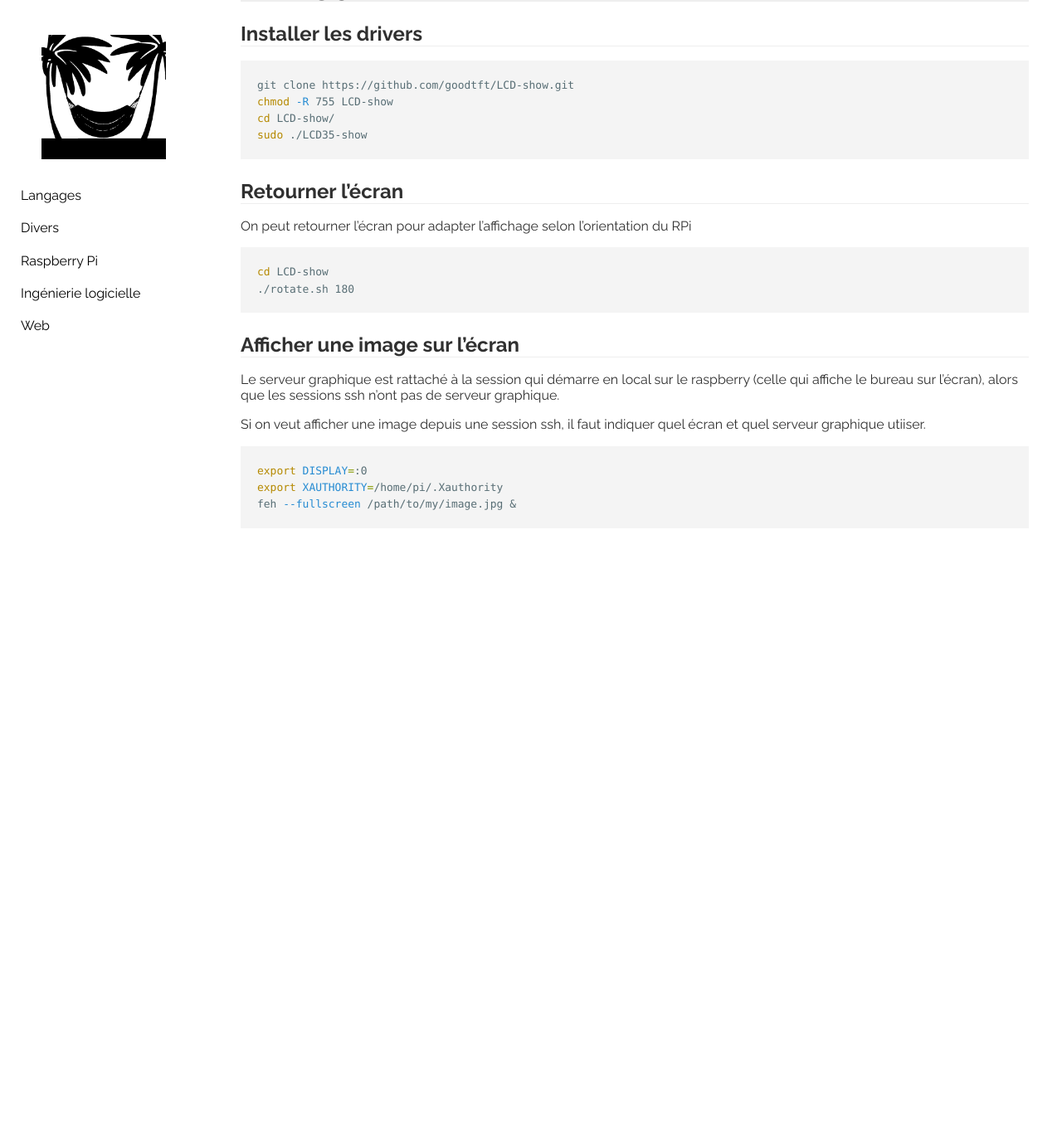
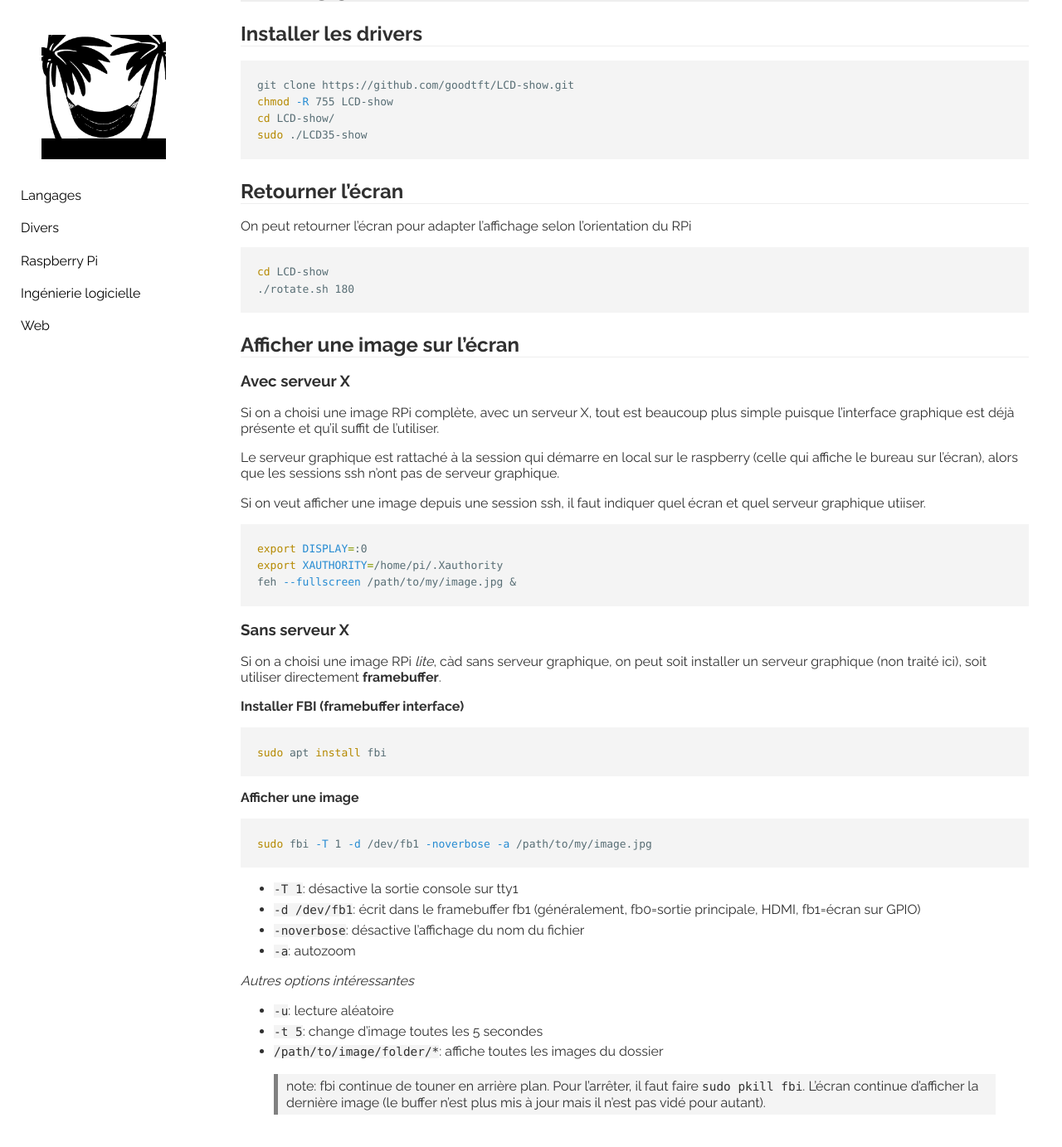
Before and after one commit to behej/lazyjekyll, a Jekyll site: the page built from _rpi/hardware.md, in a window 1280 px wide and 1400 px high, scrolled down 781 px. Shown: the top 1383 px of the window at 83% size. Built offline with Jekyll 4.4.1, drawn with Linux system fonts in a browser that asks for light colours; before the commit the page ends 1458 px from its top, so only the background shows below that.

Commit message:
[rpi] affichage sans serveur X

````diff
--- a/_rpi/hardware.md
+++ b/_rpi/hardware.md
@@ -53,6 +53,9 @@ cd LCD-show
 ```
 
 ## Afficher une image sur l'écran
+### Avec serveur X
+Si on a choisi une image RPi complète, avec un serveur X, tout est beaucoup plus simple puisque l'interface graphique est déjà présente et qu'il suffit de l'utiliser.
+
 Le serveur graphique est rattaché à la session qui démarre en local sur le raspberry (celle qui affiche le bureau sur l'écran), alors que les sessions ssh n'ont pas de serveur graphique.
 
 Si on veut afficher une image depuis une session ssh, il faut indiquer quel écran et quel serveur graphique utiiser.
@@ -62,3 +65,28 @@ export DISPLAY=:0
 export XAUTHORITY=/home/pi/.Xauthority
 feh --fullscreen /path/to/my/image.jpg &
 ```
+
+
+### Sans serveur X
+Si on a choisi une image RPi *lite*, càd sans serveur graphique, on peut soit installer un serveur graphique (non traité ici), soit utiliser directement **framebuffer**.
+
+**Installer FBI (framebuffer interface)**
+```sh
+sudo apt install fbi
+```
+
+**Afficher une image**
+```sh
+sudo fbi -T 1 -d /dev/fb1 -noverbose -a /path/to/my/image.jpg
+```
+* `-T 1`: désactive la sortie console sur tty1
+* `-d /dev/fb1`: écrit dans le framebuffer fb1 (généralement, fb0=sortie principale, HDMI, fb1=écran sur GPIO)
+* `-noverbose`: désactive l'affichage du nom du fichier
+* `-a`: autozoom
+
+*Autres options intéressantes*
+* `-u`: lecture aléatoire
+* `-t 5`: change d'image toutes les 5 secondes
+* `/path/to/image/folder/*`: affiche toutes les images du dossier
+
+> note: fbi continue de touner en arrière plan. Pour l'arrêter, il faut faire `sudo pkill fbi`. L'écran continue d'afficher la dernière image (le buffer n'est plus mis à jour mais il n'est pas vidé pour autant).
````
